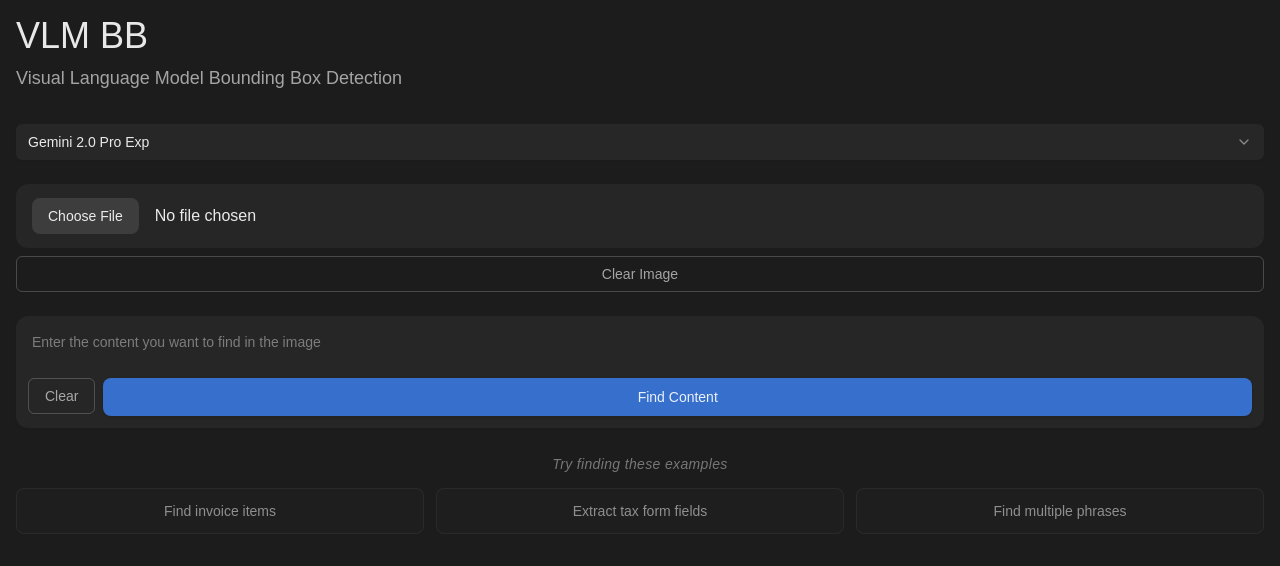
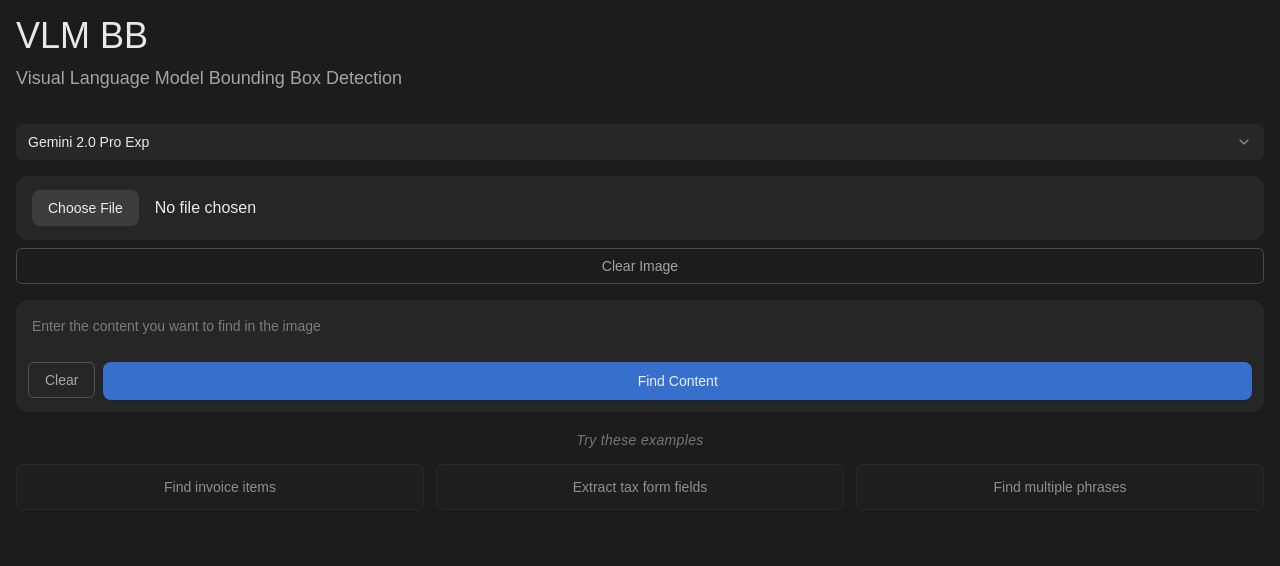
Before and after one commit to TheRayFitzgerald/vlm_bb, a Next.js app: page / in a window 1280 px wide. Shown: the top 566 px of the page. Built offline with nearby package versions, Linux system fonts and the light colour scheme.

Commit message:
enter key + spacing

```diff
--- a/app/page.tsx
+++ b/app/page.tsx
@@ -329,7 +329,7 @@ export default function GeminiTest() {
         <h1 className="mb-8 text-4xl font-medium text-white/90">VLM BB</h1>
         <p className="mb-8 -mt-6 text-lg text-white/60">Visual Language Model Bounding Box Detection</p>
 
-        <div className="space-y-6">
+        <div className="space-y-4">
           <div>
             <Select
               value={selectedModel}
@@ -371,6 +371,12 @@ export default function GeminiTest() {
             <Textarea
               value={searchContent}
               onChange={(e) => setSearchContent(e.target.value)}
+              onKeyDown={(e) => {
+                if (e.key === 'Enter' && !e.shiftKey) {
+                  e.preventDefault();
+                  handleSubmit();
+                }
+              }}
               placeholder="Enter the content you want to find in the image"
               className="min-h-[100px] resize-none border-0 bg-transparent p-4 pb-14 text-lg text-white/90 placeholder:text-white/40 focus:outline-none focus:ring-0 focus-visible:ring-0 focus-visible:ring-offset-0"
             />
@@ -391,10 +397,10 @@ export default function GeminiTest() {
             </div>
           </div>
 
-          <div className="mt-4">
+          <div className="-mt-2">
             <h2 className="mb-3 text-center">
               <span className="italic text-sm font-light tracking-wide text-white/40">
-                Try finding these examples
+                Try these examples
               </span>
             </h2>
             <div className="grid grid-cols-3 gap-3">
```
